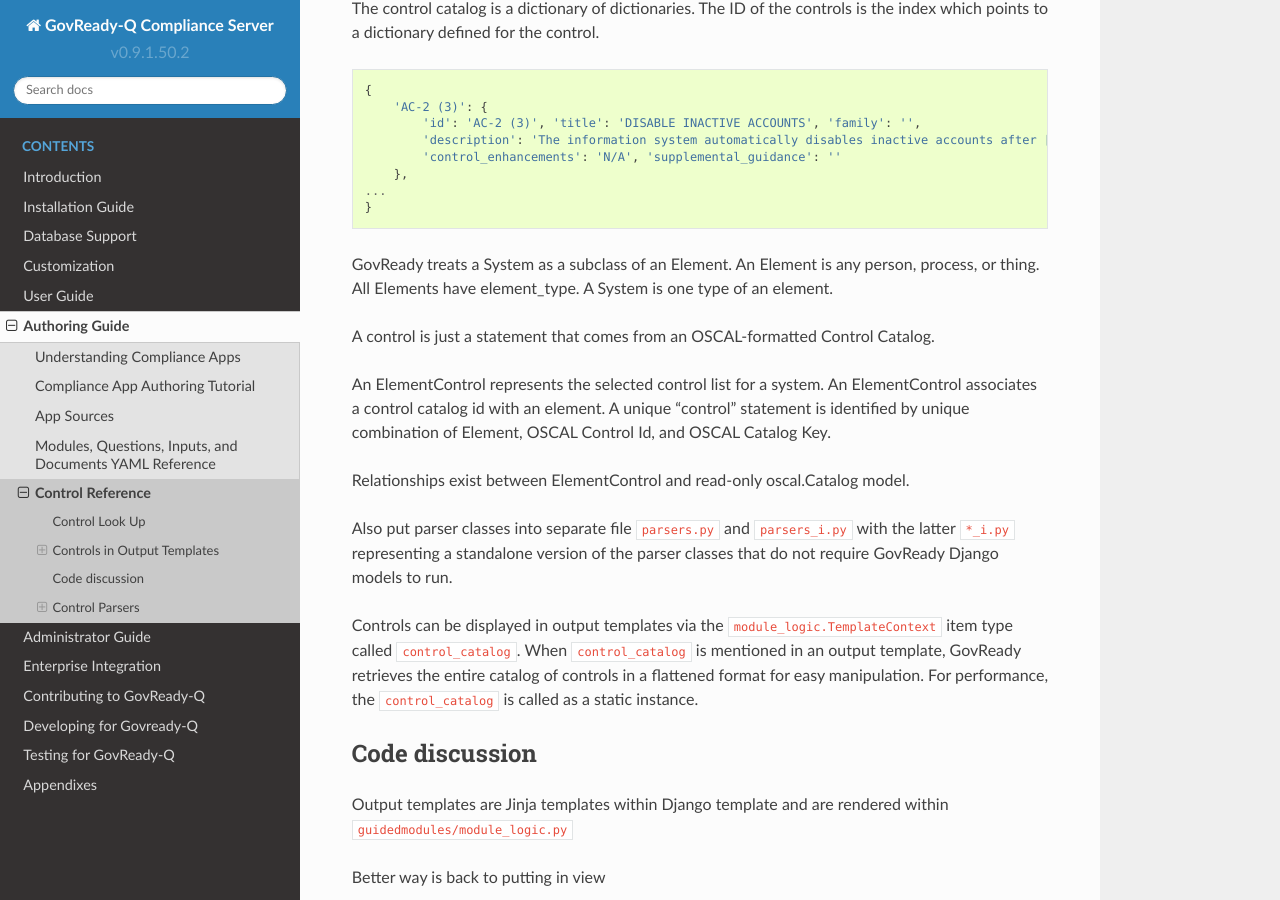
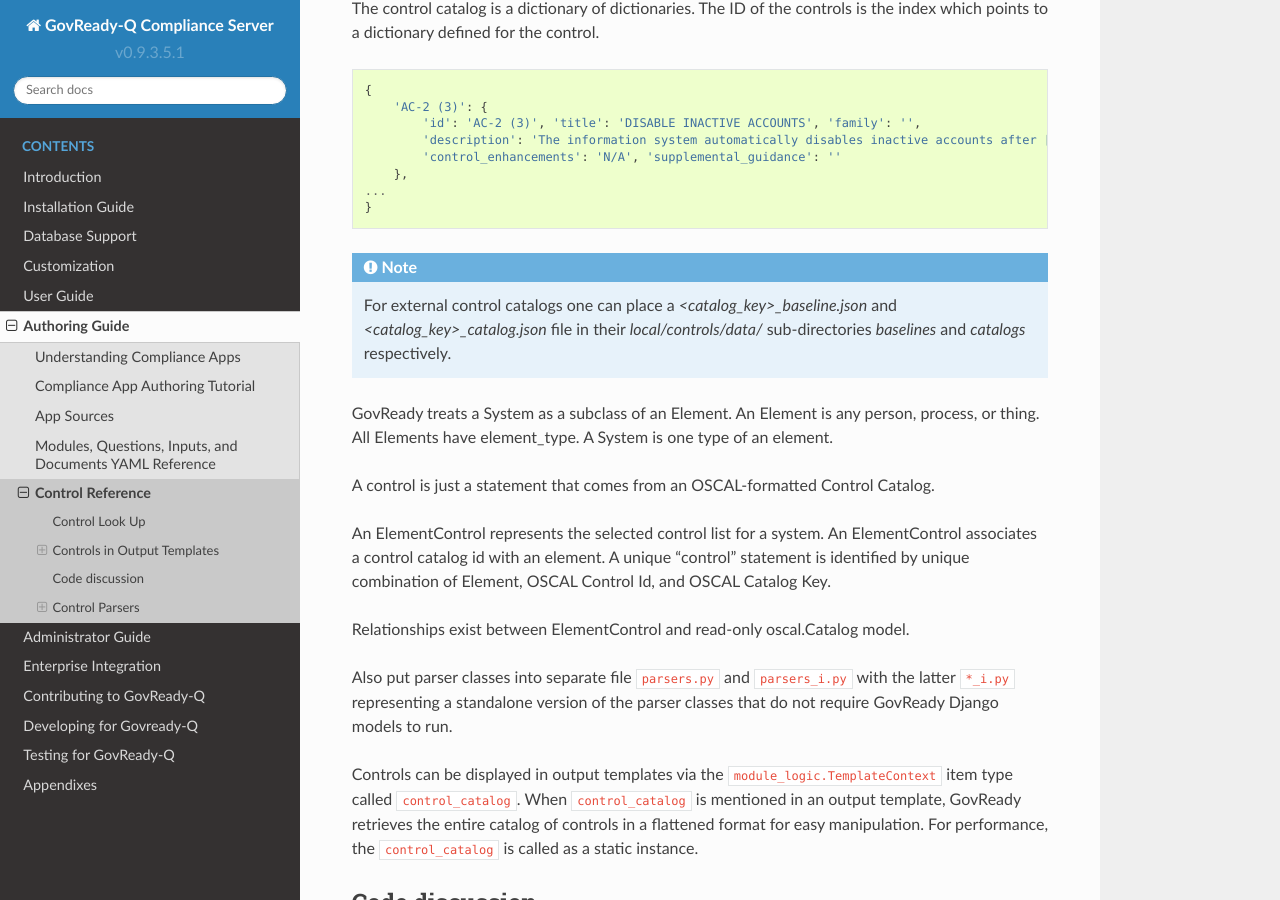
Before and after one commit to GovReady/govready-q-docs, a Sphinx documentation site: the page built from source/authoring-guide/control-reference.rst, in a window 1280 px wide and 900 px high, scrolled down 1103 px. Built offline with Sphinx 7.4.7 and the Read the Docs theme 2.0.0, drawn with Linux system fonts in a browser that asks for light colours.

Commit message:
detailing external catalog/baseline feature

```diff
--- a/source/authoring-guide/control-reference.rst
+++ b/source/authoring-guide/control-reference.rst
@@ -65,6 +65,9 @@
        },
    ...
    }
+
+.. note::
+   For external control catalogs one can place a `<catalog_key>_baseline.json` and `<catalog_key>_catalog.json` file in their `local/controls/data/` sub-directories `baselines` and `catalogs` respectively.
 
 GovReady treats a System as a subclass of an Element. An Element is any
 person, process, or thing. All Elements have element_type. A System is
--- a/source/conf.py
+++ b/source/conf.py
@@ -29,9 +29,9 @@
 github_doc_root = 'https://github.com/GovReady/govready-q/tree/master/docs'
 
 # The short X.Y version
-version = 'v0.9.1.50.2'
+version = 'v0.9.3.5.1'
 # The full version, including alpha/beta/rc tags
-release = 'v0.9.1.50.2'
+release = 'v0.9.3.5.1'
 
 
 # -- General configuration ---------------------------------------------------
```
